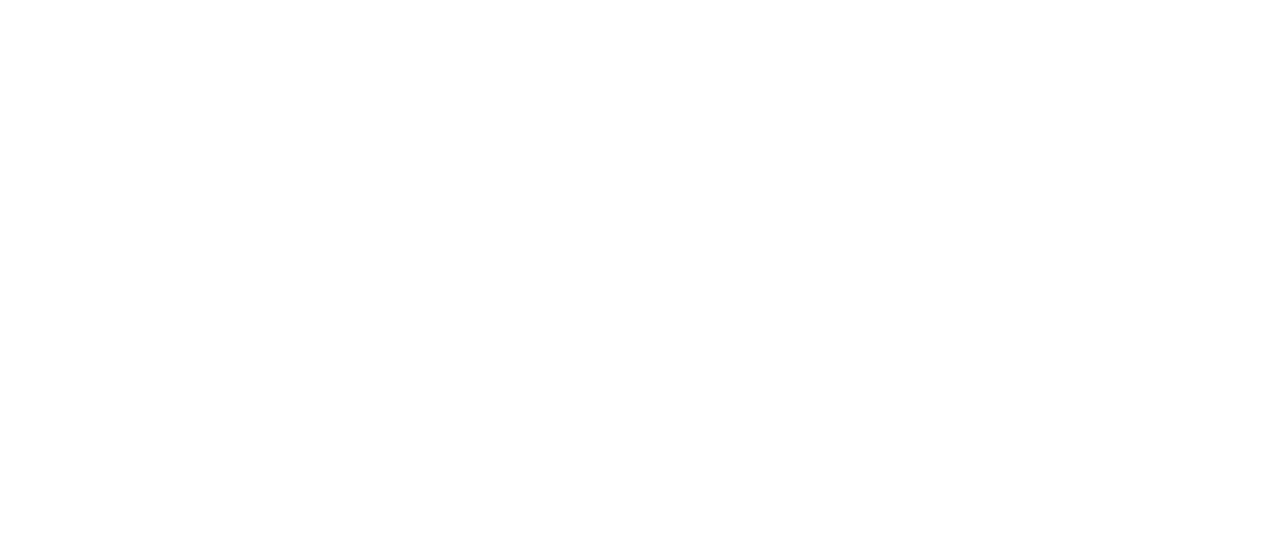
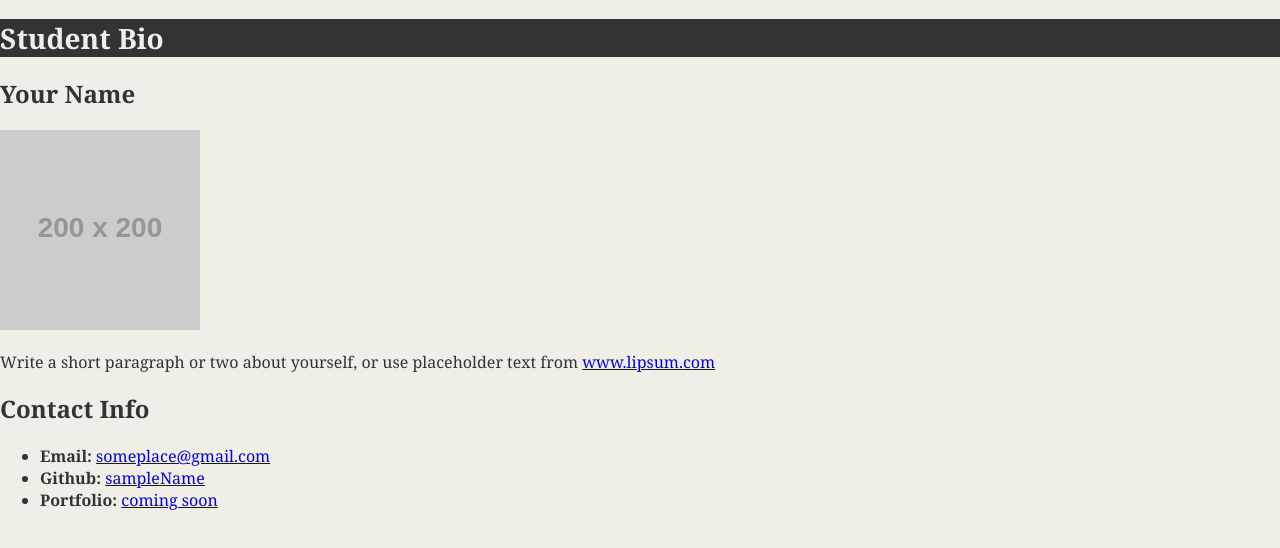
Before and after one commit to imartinez0753/Client_HTML_CSS_Layout, a plain HTML site: page index.html in a window 1280 px wide. Drawn offline with Linux system fonts and the light colour scheme; files that its build step writes are made by us from their sources; placeholder pictures from the web are drawn by us.

Commit message:
css style work

```diff
--- a/index.html
+++ b/index.html
@@ -1,13 +1,38 @@
 <!DOCTYPE html>
-<html lang="en">
+<html lang="en-us">
+
 <head>
-    <meta charset="UTF-8">
-    <meta http-equiv="X-UA-Compatible" content="IE=edge">
-    <meta name="viewport" content="width=device-width, initial-scale=1.0">
-    <link rel="stylesheet" type="text/css" href="/Week-1/refactor/06_HTML_CSS_Layout/Client_HTML_CSS_Layout/style/style.css">
-    <title>Document</title>
+  <meta charset="UTF-8">
+  <title>CSS Stylesheets with Relative Paths</title>
+  <link rel="stylesheet" type="text/css" href="/Week-1/refactor/06_HTML_CSS_Layout/Client_HTML_CSS_Layout/style/style.css">
 </head>
+
 <body>
+  <header>
+    <h1>Student Bio</h1>
+  </header>
+
+  <div>
+
+    <section>
+
+      <h2>Your Name</h2>
+
+      <img src="https://placehold.it/200x200" alt="Your Name">
+
+      <p>Write a short paragraph or two about yourself, or use placeholder text from <a href="http://www.lipsum.com/">www.lipsum.com</a></p>
+    </section>
+
+    <section>
+      <h2>Contact Info</h2>
+      <ul>
+        <li><strong>Email:</strong> <a href="#">someplace@gmail.com</a></li>
+        <li><strong>Github:</strong> <a href="#">sampleName</a></li>
+        <li><strong>Portfolio:</strong> <a href="#">coming soon</a></li>
+      </ul>
+    </section>
+  </div>
 
 </body>
+
 </html>
--- a/style/style.css
+++ b/style/style.css
@@ -0,0 +1,32 @@
+.container{
+
+}
+
+#main-bio{
+
+}
+
+#contact-info{
+
+}
+
+#bio-image{
+
+}
+
+body {
+background-color: #efeee7;
+font-family: Georgia, "Times new Roman", Times, serif;
+color:#333333;
+margin:0;
+padding: 0;
+}
+
+header {
+    background-color: #333333;
+}
+
+h1 {
+    color: #eee;
+    font-size: 28px;
+}
```
